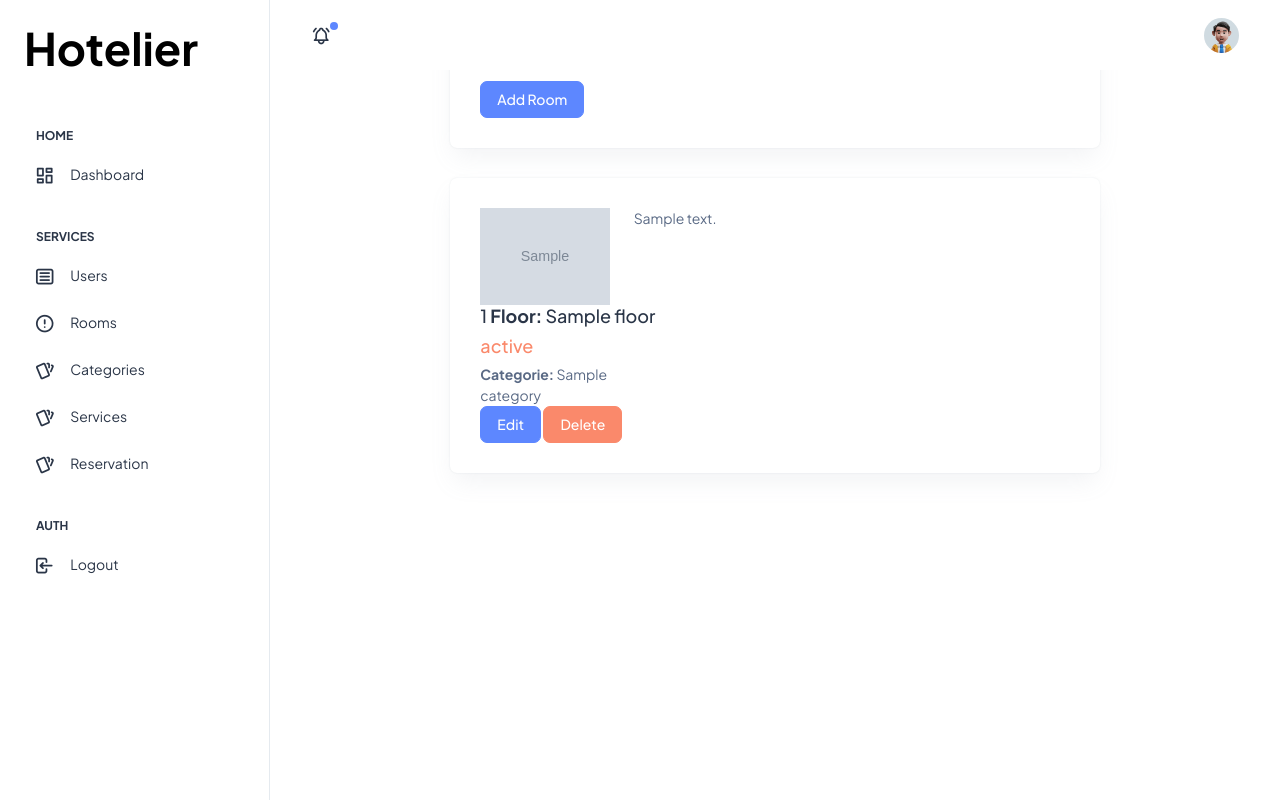
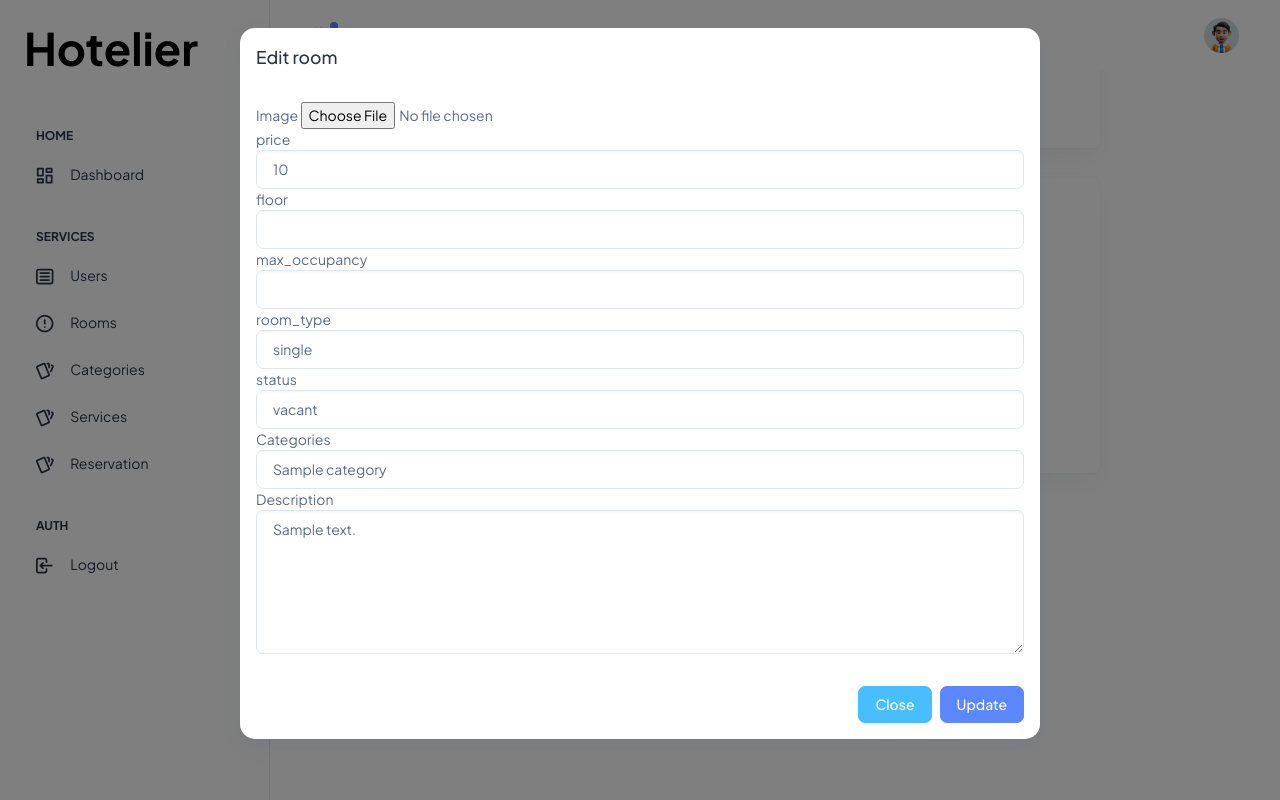
Before and after one commit to Mohammedaminox/FILEROUGE, a Laravel app: template resources/views/rooms.blade.php in a window 1280 px wide, after a click on "Edit". Run offline with Laravel 10, Linux system fonts and the light colour scheme; the template is opened without the code that fills it: most values are stand-ins (such as "Sample title", 1, 10 or a date in 2020); grey boxes marked "Sample" are stand-in pictures; some libraries are stand-ins or nearby versions.

Commit message:
Update rooms.blade.php with dynamic services

```diff
--- a/resources/views/rooms.blade.php
+++ b/resources/views/rooms.blade.php
@@ -1,6 +1,7 @@
 @extends('layout')
 
 @section('content')
+
 <div class="container">
     <div class="row justify-content-center">
         <div class="col-md-8">
@@ -41,15 +42,7 @@
                         <div class="col-3">
                             <b>Categorie:</b> {{ $room->categories->name }}
                         </div>
-                        <!-- <div class="col-2">
-                            <b>Places:</b> {{ $event->places }}
-                        </div>
-                        <div class="col-3">
-                            <b>Location:</b> {{ $event->location }}
-                        </div>
-                        <div class="col-4 mb-2">
-                            <b>Date:</b> {{ $event->date }}
-                        </div> -->
+
                     </div>
 
 
@@ -69,12 +62,13 @@
 
                                 </div>
                                 <div class="modal-body">
-                                    Are you sure you want to delete this event?
+                                    Are you sure you want to delete this room?
                                 </div>
                                 <div class="modal-footer">
                                     <button type="button" class="btn btn-secondary" data-dismiss="modal">Cancel</button>
                                     <!-- Form to submit delete request -->
-                                    <form action="" method="POST">
+                                    <form action="{{ route('room.destroy', $room->id) }}" method="POST">
+
                                         @csrf
                                         @method('DELETE')
                                         <button type="submit" class="btn btn-danger">Delete</button>
@@ -84,8 +78,8 @@
                         </div>
                     </div>
                 </div>
-                <!-- Edit event Modal -->
-                <!-- <div class="modal fade" id="editroomModal{{ $room->id }}" tabindex="-1" role="dialog" aria-labelledby="editroomModalLabel{{ $room->id }}" aria-hidden="true">
+                <!-- Edit room Modal -->
+                <div class="modal fade" id="editroomModal{{ $room->id }}" tabindex="-1" role="dialog" aria-labelledby="editroomModalLabel{{ $room->id }}" aria-hidden="true">
                     <div class="modal-dialog modal-lg" role="document">
                         <div class="modal-content">
                             <div class="modal-header">
@@ -94,7 +88,7 @@
 
                             </div>
                             <div class="modal-body">
-                                <form action="" method="POST" enctype="multipart/form-data">
+                                <form action="{{ route('room.update', $room->id) }}" method="POST" enctype="multipart/form-data">
                                     @csrf
                                     @method('PUT')
 
@@ -104,47 +98,66 @@
                                         <input type="file" class="form-control-file" id="image" name="image">
                                     </div>
 
+                                    <!-- price input -->
                                     <div class="form-group">
-                                        <label for="titre">Titre</label>
-                                        <input type="text" class="form-control" id="titre" name="titre" value="{{ $event->titre }}">
-                                    </div>
-                                    <div class="form-group">
-                                        <label for="eventPlaces">Places</label>
-                                        <input type="number" min="1" class="form-control" id="eventPlaces" name="places" value="{{ $event->places }}">
-                                    </div>
-                                    <div class="form-group">
-                                        <label for="eventLocation">Location</label>
-                                        <input type="text" class="form-control" id="eventLocation" name="location" value="{{ $event->location }}">
-                                    </div>
-                                    <div class="form-group">
-                                        <label for="description">Description</label>
-                                        <textarea class="form-control" id="editor" name="description" rows="6">{{ $event->description }}</textarea>
-                                    </div>
-
-                                    <div class="form-group">
-                                        <label for="eventDate">Date</label>
-                                        <input type="date" class="form-control" id="eventDate" name="date" value="{{( date('Y-m-d', strtotime($event->date))) }}">
+                                        <label for="price">price</label>
+                                        <input type="number" class="form-control" id="price" name="price" value="{{ $room->price }}">
                                     </div>
 
 
+                                    <!-- FLOOR input -->
+                                    <div class="form-group">
+                                        <label for="floor">floor</label>
+                                        <input type="number" class="form-control" id="floor" name="floor" value="{{ $room->floor }}">
+                                    </div>
+
+                                    <!-- MAXoccup input -->
+                                    <div class="form-group">
+                                        <label for="max_occupancy">max_occupancy</label>
+                                        <input type="number" min="1" class="form-control" id="max_occupancy" name="max_occupancy" value="{{ $room->max_occupancy }}">
+                                    </div>
+
+                                    <!-- type input -->
+                                    <div class="form-group">
+                                        <label for="room_type">room_type</label>
+                                        <select class="form-control" id="room_type" name="room_type">
+
+                                            <option value="single" {{ $room->room_type === 'single' ? 'selected' : '' }}>single</option>
+                                            <option value="double" {{ $room->room_type === 'double' ? 'selected' : '' }}>double</option>
+                                            <option value="suite" {{ $room->room_type === 'suite' ? 'selected' : '' }}>suite</option>
+
+                                        </select>
+                                    </div>
+
+                                    <!-- status input -->
+                                    <div class="form-group">
+                                        <label for="status">status</label>
+                                        <select class="form-control" id="status" name="status">
+
+                                            <option value="vacant" {{ $room->status === 'vacant' ? 'selected' : '' }}>vacant</option>
+                                            <option value="occupied" {{ $room->status === 'occupied' ? 'selected' : '' }}>occupied</option>
+                                            <option value="under_maintenance" {{ $room->status === 'under_maintenance' ? 'selected' : '' }}>under_maintenance</option>
+                                        </select>
+                                    </div>
+
+                                    <!-- cateogries input -->
                                     <div class="form-group">
                                         <label for="categories">Categories</label>
                                         <select class="form-control" name="category_id" id="categories">
                                             @foreach($categories as $category)
-                                            <option value="{{ $category->id }}" {{ $category->id == $event->category_id ? 'selected' : '' }}>
+                                            <option value="{{ $category->id }}" {{ $category->id == $room->category_id ? 'selected' : '' }}>
                                                 {{ $category->name }}
                                             </option>
                                             @endforeach
                                         </select>
                                     </div>
+
+
+                                    <!-- description input -->
                                     <div class="form-group">
-                                        <label for="typeAccept">Type Acceptation</label>
-                                        <select class="form-control" id="typeAccept" name="typeAccept">
-                                            <option value="automatique" {{ $event->typeAccept === 'automatique' ? 'selected' : '' }}>Automatique</option>
-                                            <option value="manuelle" {{ $event->typeAccept === 'manuelle' ? 'selected' : '' }}>Manuelle</option>
-                                        </select>
+                                        <label for="description">Description</label>
+                                        <textarea class="form-control" id="editor" name="description" rows="6">{{ $room->description }}</textarea>
                                     </div>
-
 
 
                             </div>
@@ -155,7 +168,7 @@
                             </form>
                         </div>
                     </div>
-                </div> -->
+                </div>
                 @endforeach
             </div>
         </div>
@@ -169,7 +182,7 @@
                     <h5 class="modal-title" id="addroomModalLabel">Add room</h5>
 
                 </div>
-                <form action="{{ route('create-room') }}" method="POST" enctype="multipart/form-data">
+                <form action="{{ route('room.store') }}" method="POST" enctype="multipart/form-data">
                     @csrf
                     <div class="modal-body">
                         <!-- image input -->
@@ -206,7 +219,7 @@
                         <div class="form-group">
                             <label for="room_type">room_type</label>
                             <select class="form-control" id="room_type" name="room_type">
-                                <option value="simple">simple</option>
+                                <option value="single">single</option>
                                 <option value="double">double</option>
                                 <option value="suite">suite</option>
                             </select>
@@ -228,6 +241,16 @@
                             <select class="form-control" id="categories" name="category_id">
                                 @foreach ($categories as $category)
                                 <option value="{{$category->id }}">{{ $category->name }}</option>
+                                @endforeach
+                            </select>
+                        </div>
+
+                        <!-- services input -->
+                        <div class="form-group">
+                            <label for="services">Services</label>
+                            <select class="form-control" id="services" name="service_id">
+                                @foreach ($services as $service)
+                                <option value="{{$service->id }}">{{ $service->name }}</option>
                                 @endforeach
                             </select>
                         </div>
```
